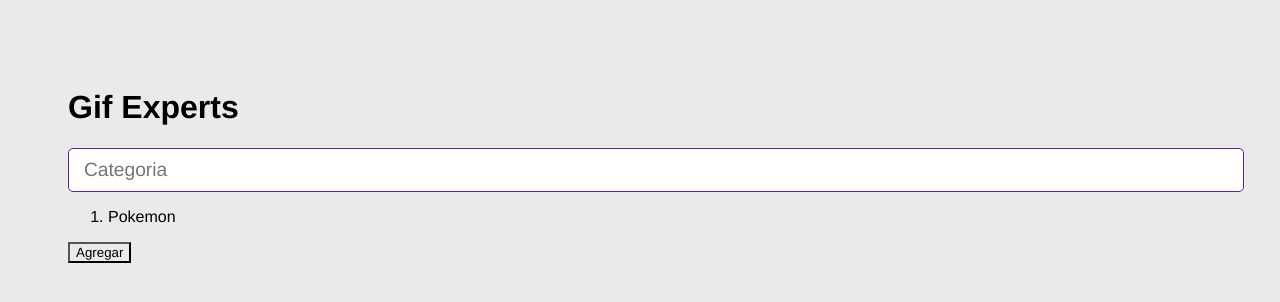
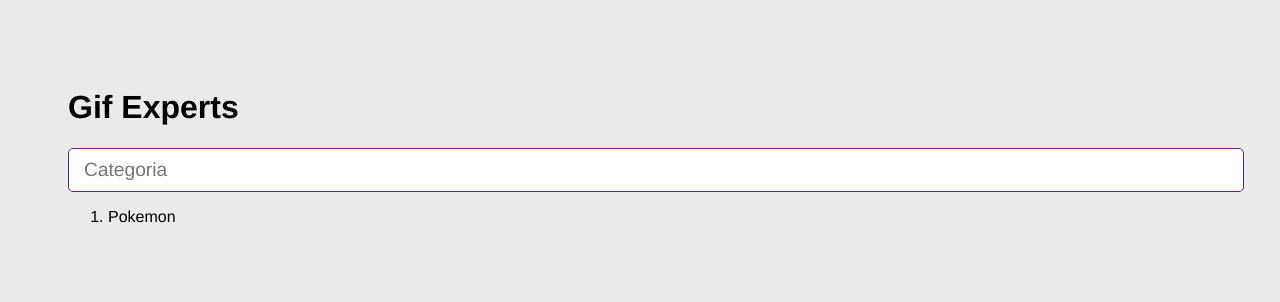
Before and after one commit to JuanFCVal/ReactZeroToExpert, a React (Vite) app in the folder gif-app/: page / in a window 1280 px wide. Shown: the top 302 px of the page. Built offline with nearby package versions, Linux system fonts and the light colour scheme.

Commit message:
:recycle: refactor emit value from child

```diff
--- a/gif-app/src/GifExpertApp.tsx
+++ b/gif-app/src/GifExpertApp.tsx
@@ -5,20 +5,21 @@ const GifExpertApp = () => {
 
     const [categories, setcategories] = useState(['Pokemon'])
 
-    const onAddCategory = () => {
-        setcategories([...categories, 'HunterXHunter'])
+    const onAddCategory = (value: string) => {
+        setcategories([...categories, value])
     }
     console.log(categories)
     return (
         <>
             <h1>Gif Experts</h1>
-            <AddCategory setCategories= {setcategories}></AddCategory>
+            <AddCategory
+            onNewCategory = { (value: string) => onAddCategory(value)}
+          ></AddCategory>
             <ol>
                 { categories.map(
                     category => <li key={category}>{category}</li>
                 )}
             </ol>
-            <button onClick={onAddCategory}>Agregar</button>
         </>
     )
 }
--- a/gif-app/src/components/add-category.tsx
+++ b/gif-app/src/components/add-category.tsx
@@ -2,16 +2,16 @@ import React, { FormEvent, FunctionComponent } from 'react'
 import { useState } from 'react';
 
 interface IProps {
-    setCategories: Function
+    onNewCategory: Function
 }
 const AddCategory: FunctionComponent<IProps> = (
-    { setCategories }
+    { onNewCategory }
 ) => {
     const [query, setQuery] = useState('')
     const handleSubmit = (event: FormEvent) => {
         event.preventDefault()
         if(query.length <= 2) return
-        setCategories((categories : any) => [...categories, query])
+        onNewCategory(query)
         setQuery('')
     }
     return (
```
